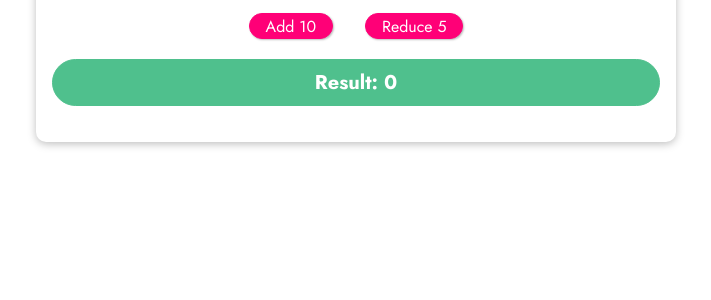
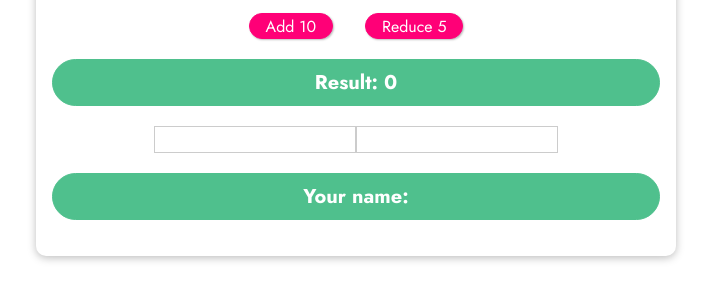
Before and after one commit to AndreaLupo/vue-basics, a plain HTML site: page 01.events/index.html in a window 1280 px wide. Shown: the part 286-586 px from the top of the page, without its empty margins (284-995 px from the left). Drawn offline with nearby package versions, Linux system fonts and the light colour scheme.

Commit message:
Get value from event

```diff
--- a/01.events/app.js
+++ b/01.events/app.js
@@ -2,6 +2,7 @@ const app = Vue.createApp({
   data() {
     return {
       counter: 0,
+      name: ''
     };
   },
   methods: {
@@ -10,6 +11,13 @@ const app = Vue.createApp({
     },
     reduce(num) {
       this.counter = this.counter - num;
+    },
+    setName(event) {
+      // event is simply the javascript event from the input event, not vue specific.
+      this.name = event.target.value;
+    },
+    setNameAndSurname(event, surname) {
+      this.name = event.target.value + '' + surname;
     }
   }
 });
--- a/01.events/index.html
+++ b/01.events/index.html
@@ -21,6 +21,11 @@
       <button v-on:click="add">Add 10</button>
       <button v-on:click="reduce(5)">Reduce 5</button>
       <p>Result: {{ counter }}</p>
+      <!-- not using parenthesis will have event object, if call the method you're overriding it! -->
+      <input type="text" v-on:input="setName">
+
+      <input type="text" v-on:input="setNameAndSurname($event, 'Lupo')">
+      <p>Your name: {{name}}</p>
     </section>
   </body>
 </html>
```
